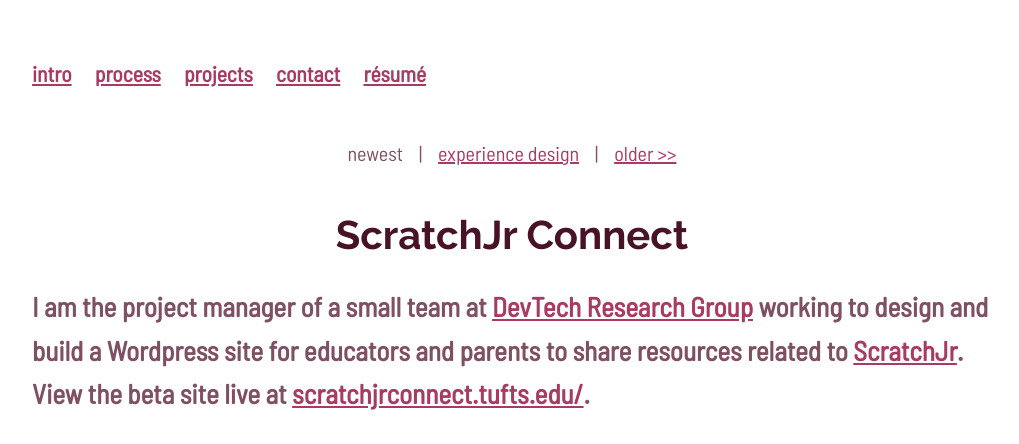
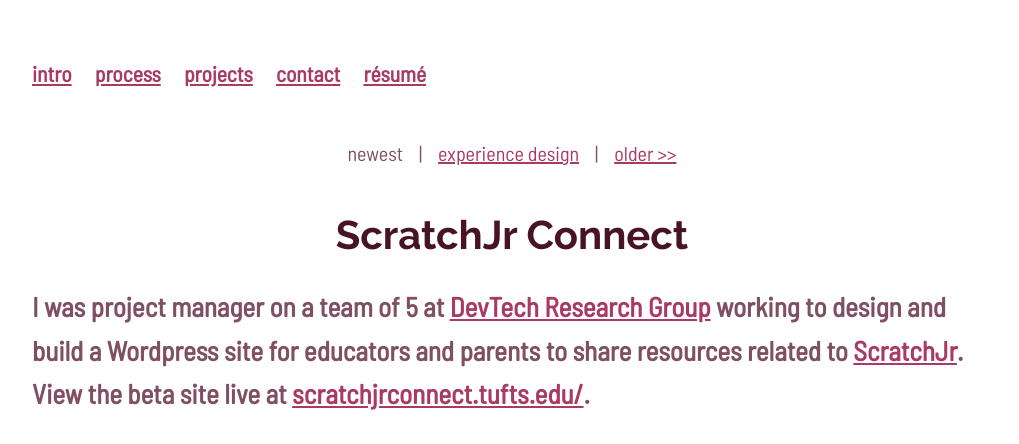
Before and after one commit to martinatan/martinatan.github.io, a Jekyll site: the page built from projects/scratchjr-site/index.html, in a window 1280 px wide and 900 px high, cut to the strip 0-444 px from the top of the window. Shown: the whole strip, without its empty margins (128-1147 px from the left). Built offline with Jekyll 4.4.1, drawn with Linux system fonts in a browser that asks for light colours.

Commit message:
change tense on sjrconnect page

```diff
--- a/projects/scratchjr-site/index.html
+++ b/projects/scratchjr-site/index.html
@@ -102,7 +102,7 @@
     	</p>
     </center></div>
  <h1 style="padding-top:15px"><center>ScratchJr Connect</center></h1>
-   	  <p class="blurb">I am the project manager of a small team at <a href="https://sites.tufts.edu/devtech/">DevTech Research Group</a> working to design and build a Wordpress site for educators and parents to share resources related to <a href="https://www.scratchjr.org/">ScratchJr</a>. View the beta site live at <a href="https://scratchjrconnect.tufts.edu/">scratchjrconnect.tufts.edu/</a>.</p>
+   	  <p class="blurb">I was project manager on a team of 5 at <a href="https://sites.tufts.edu/devtech/">DevTech Research Group</a> working to design and build a Wordpress site for educators and parents to share resources related to <a href="https://www.scratchjr.org/">ScratchJr</a>. View the beta site live at <a href="https://scratchjrconnect.tufts.edu/">scratchjrconnect.tufts.edu/</a>.</p>
 
 
 <body>
```
